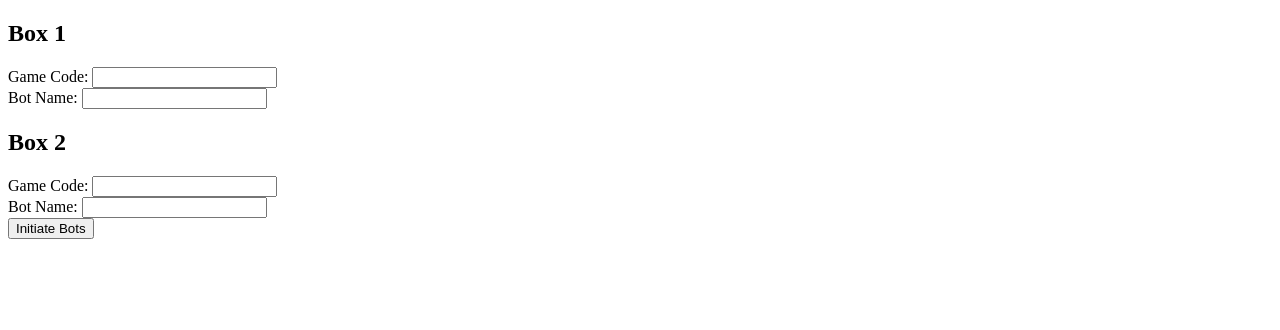
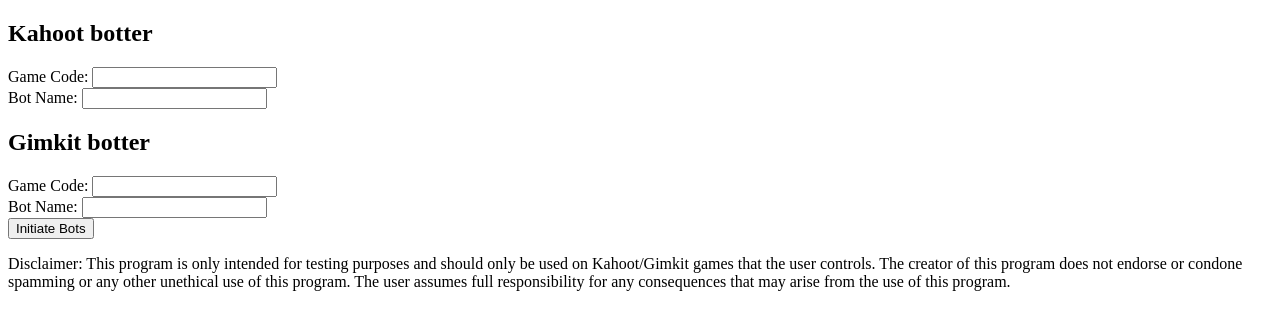
Before and after one commit to cvan444/kahootGimkitBot, a website: page index.html in a window 1280 px wide. Drawn offline with Linux system fonts and the light colour scheme.

Commit message:
adding disclaimer

```diff
--- a/index.html
+++ b/index.html
@@ -5,10 +5,11 @@
     <meta http-equiv="X-UA-Compatible" content="IE=edge">
     <meta name="viewport" content="width=device-width, initial-scale=1.0">
     <title>KahootGimkitBot</title>
+    <link rel="stylesheet" type="text/css" href="style.css">
 </head>
 <body>
     <div class="box">
-        <h2>Box 1</h2>
+        <h2>Kahoot botter</h2>
         <form>
           <label for="game-code-1">Game Code:</label>
           <input type="text" id="game-code-1" name="game-code-1"><br>
@@ -17,7 +18,7 @@
         </form>
       </div>
       <div class="box">
-        <h2>Box 2</h2>
+        <h2>Gimkit botter</h2>
         <form>
           <label for="game-code-2">Game Code:</label>
           <input type="text" id="game-code-2" name="game-code-2"><br>
@@ -26,5 +27,11 @@
         </form>
       </div>
       <button id="initiate-bots">Initiate Bots</button>
+      <footer>
+        <p>
+            Disclaimer: This program is only intended for testing purposes and should only be used on Kahoot/Gimkit games that the user controls. The creator of this program does not endorse or condone spamming or any other unethical use of this program. The user assumes full responsibility for any consequences that may arise from the use of this program.
+        </p>
+
+      </footer>
     </body>
 </html>
```
